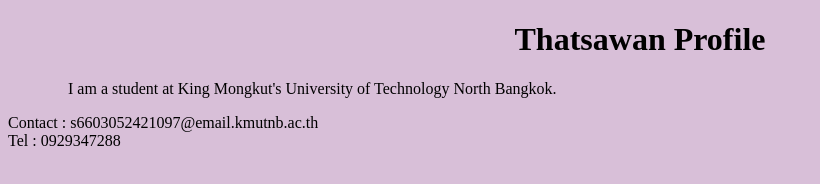
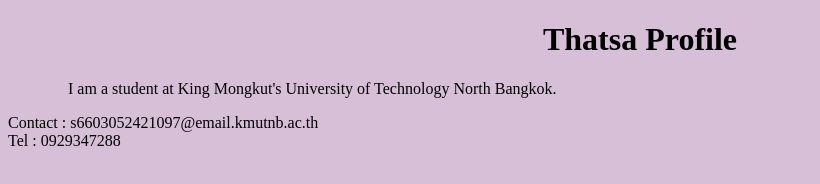
Before and after one commit to 15thatsawan/github-desktop-project_sec1_2_67, a plain HTML site: page index.html in a window 1280 px wide. Shown: the whole page, without its empty margins (0-820 px from the left). Drawn offline with Linux system fonts and the light colour scheme.

Commit message:
change profile

```diff
--- a/index.html
+++ b/index.html
@@ -7,7 +7,7 @@
     <link rel="stylesheet" href="css/index.css">
 </head>
 <body>
-    <h1>Thatsawan Profile</h1>
+    <h1>Thatsa Profile</h1>
     <p>I am a student at King Mongkut's University of Technology North Bangkok.</p>
     <footer>Contact : s6603052421097@email.kmutnb.ac.th <br>
             Tel : 0929347288</footer>
```
